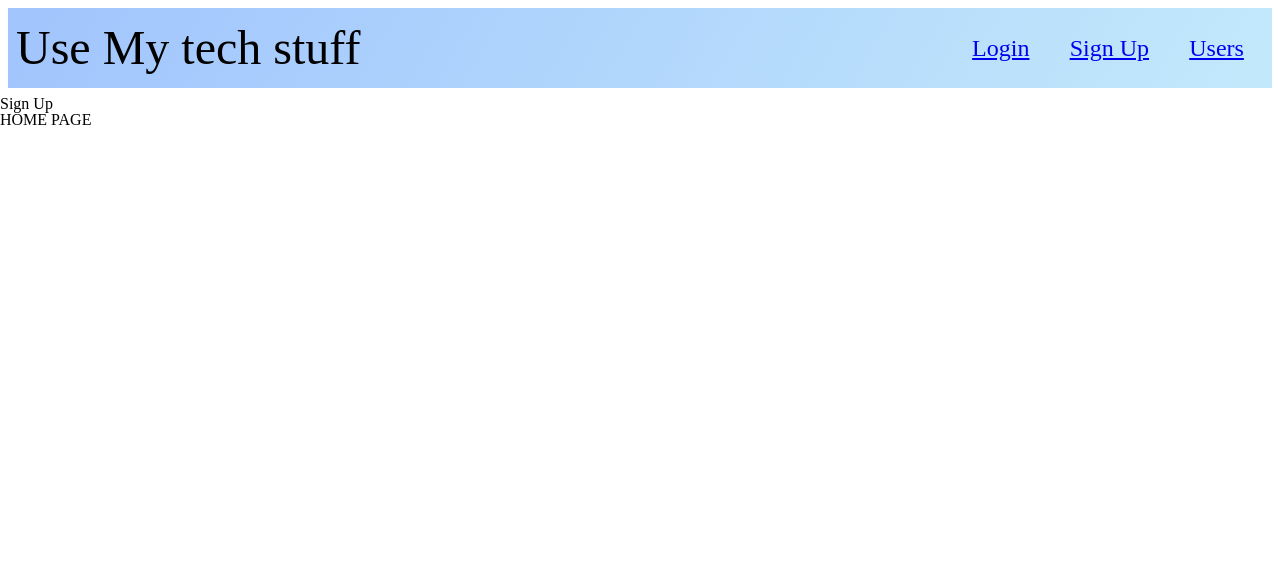
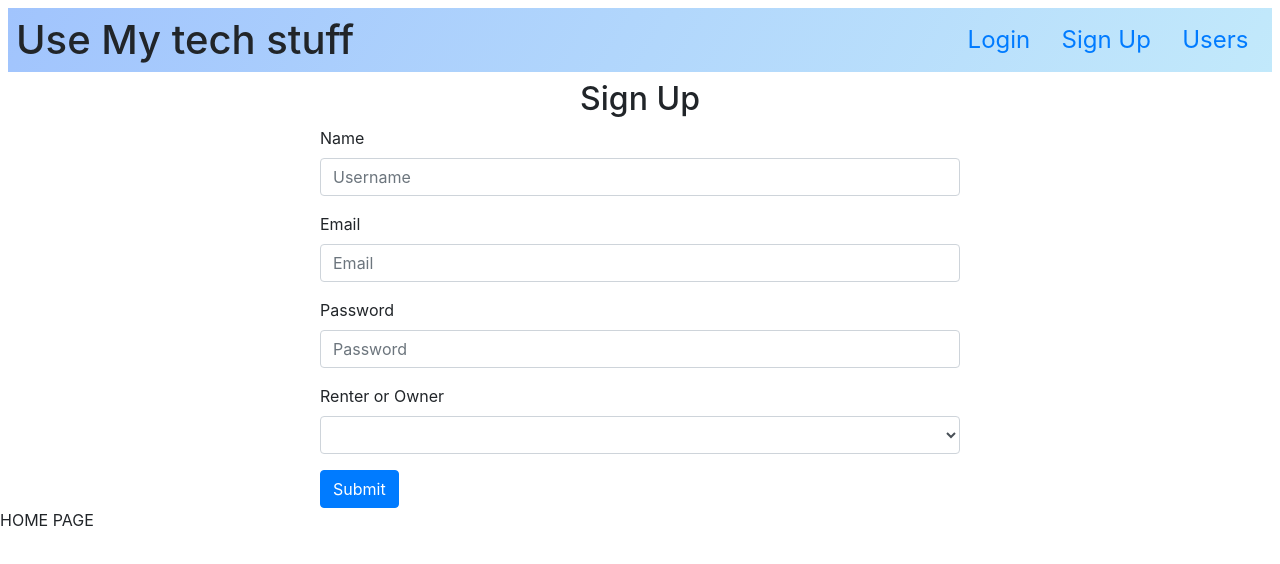
Before and after one commit to Use-My-Tech-Stuff-PT/Frontend, a React (Create React App) app in the folder techstuff/: page /signup in a window 1280 px wide. Shown: the top 564 px of the page. Built offline with nearby package versions, Linux system fonts and the light colour scheme.

Commit message:
Added reactstrap and bootstrap to project dependencies. Created reactstrap form with submit and change events

```diff
--- /dev/null
+++ b/techstuff/src/components/SignUp.css
@@ -0,0 +1,7 @@
+#formContainer {
+  width: 50vw;
+  margin: auto;
+}
+h2 {
+  text-align: center;
+}
--- a/techstuff/src/components/SignUp.js
+++ b/techstuff/src/components/SignUp.js
@@ -1,9 +1,83 @@
-import React from 'react';
+import React, { useState } from "react";
+import { Button, Form, FormGroup, Label, Input, FormText } from "reactstrap";
 
-export default function SignUp () {
-    return(
-        <div>
-            Sign Up
-        </div>
-    )
+export default function SignUp() {
+  const [newUser, setNewUser] = useState({
+    username: "",
+    email: "",
+    password: "",
+    selection: "",
+  });
+  const [post, setPost] = useState([]);
+  const handleSubmit = (event) => {
+    event.preventDefault();
+    console.log(newUser);
+    setNewUser({
+      username: "",
+      email: "",
+      password: "",
+      selection: "",
+    });
+  };
+  const handleChange = (event) => {
+    setNewUser({
+      ...newUser,
+      [event.target.name]: event.target.value,
+    });
+  };
+  return (
+    <div id="formContainer">
+      <h2>Sign Up</h2>
+      <Form onSubmit={(event) => handleSubmit(event)}>
+        <FormGroup>
+          <Label for="userName">Name</Label>
+          <Input
+            type="text"
+            name="username"
+            id="userName"
+            placeholder="Username"
+            value={newUser.username}
+            onChange={(event) => handleChange(event)}
+          />
+        </FormGroup>
+        <FormGroup>
+          <Label for="userEmail">Email</Label>
+          <Input
+            type="email"
+            name="email"
+            id="userEmail"
+            placeholder="Email"
+            value={newUser.email}
+            onChange={(event) => handleChange(event)}
+          />
+        </FormGroup>
+        <FormGroup>
+          <Label for="userPassword">Password</Label>
+          <Input
+            type="password"
+            name="password"
+            id="userPassword"
+            placeholder="Password"
+            value={newUser.password}
+            onChange={(event) => handleChange(event)}
+          />
+        </FormGroup>
+        <FormGroup>
+          <Label for="idSelection">Renter or Owner</Label>
+          <Input
+            type="select"
+            name="selection"
+            id="idSelection"
+            value={newUser.selection}
+            onChange={(event) => handleChange(event)}
+          >
+            <option></option>
+            <option value="Renter">Renter</option>
+            <option value="Owner">Owner</option>
+          </Input>
+        </FormGroup>
+        <Button color="primary">Submit</Button>
+      </Form>
+    </div>
+  );
 }
```
Also changed, not shown: techstuff/src/index.js (+7 -6 lines).
